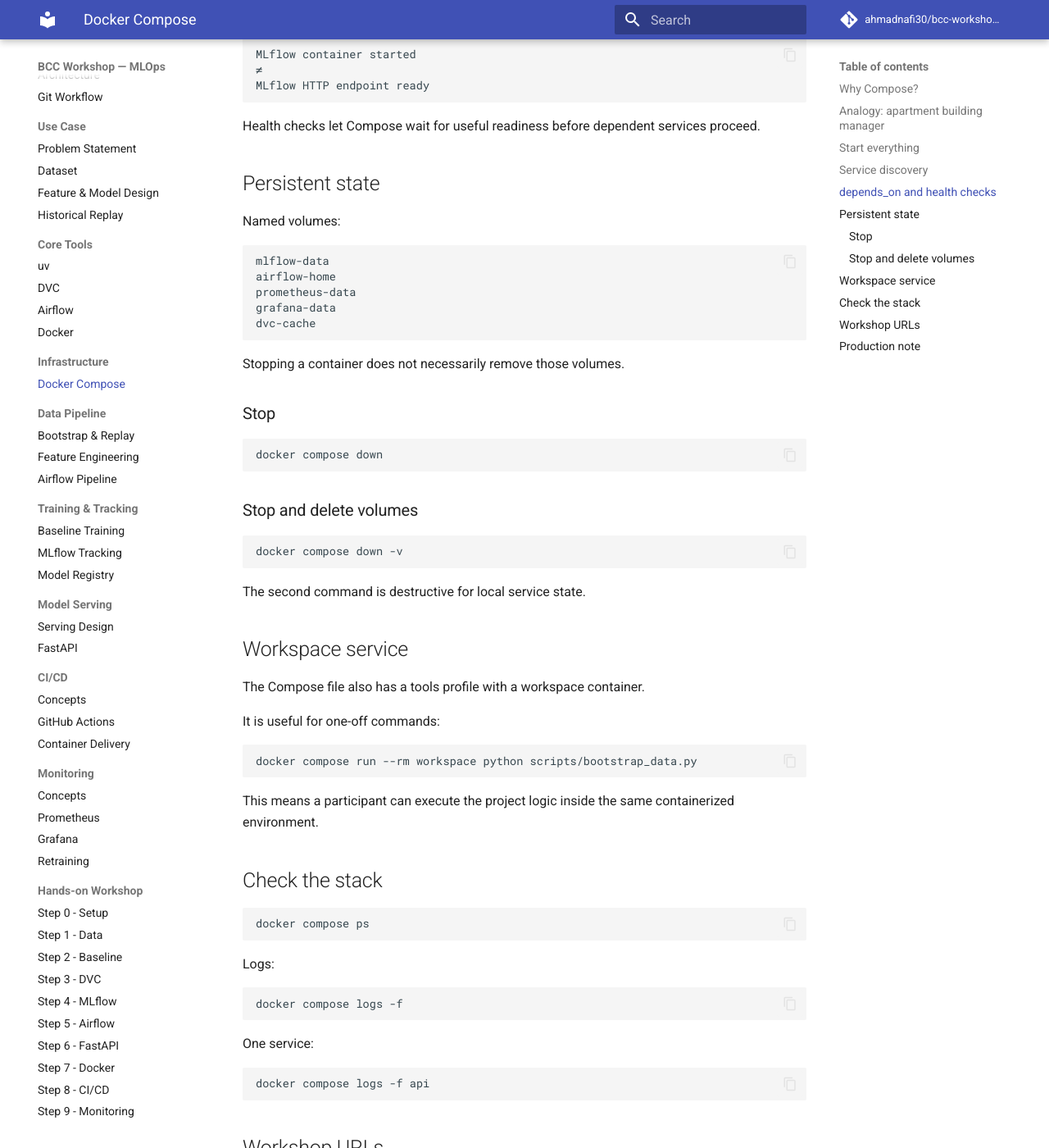
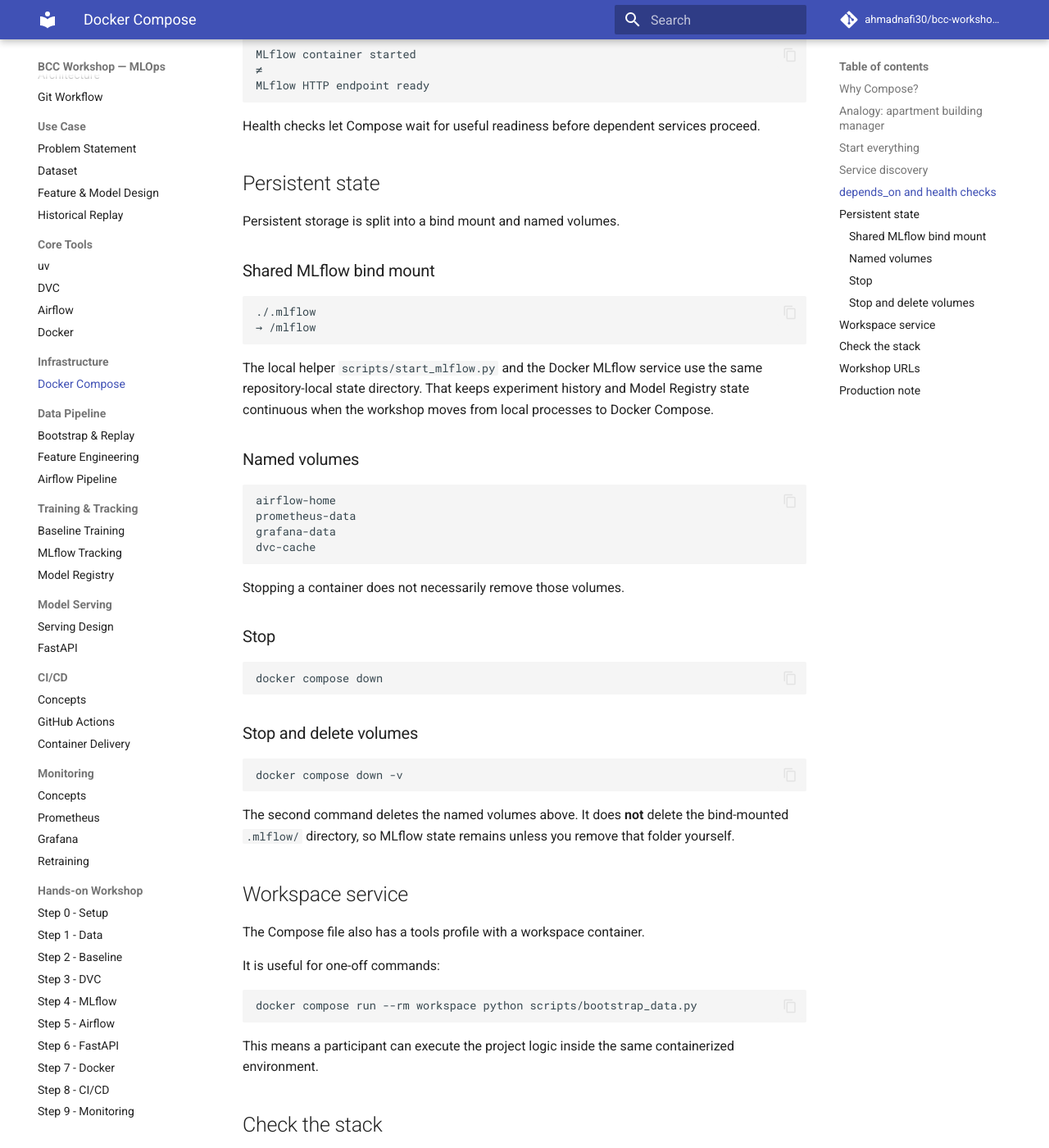
Before and after one commit to ahmadnafi30/bcc-workshop-mlops, an MkDocs documentation site: the page built from docs/04-infrastructure/docker-compose.md, in a window 1280 px wide and 1400 px high, scrolled down 1829 px. Shown: the whole window at 82% size. Built offline with MkDocs 1.6.1 and Material for MkDocs 9.7.7, drawn with Linux system fonts in a browser that asks for light colours; comment, search, counter and statistics services are not loaded.

Commit message:
docs: align workshop instructions with audited runtime flow

```diff
--- a/docs/04-infrastructure/docker-compose.md
+++ b/docs/04-infrastructure/docker-compose.md
@@ -90,10 +90,20 @@
 
 ## Persistent state
 
-Named volumes:
+Persistent storage is split into a bind mount and named volumes.
+
+### Shared MLflow bind mount
 
 ~~~text
-mlflow-data
+./.mlflow
+→ /mlflow
+~~~
+
+The local helper `scripts/start_mlflow.py` and the Docker MLflow service use the same repository-local state directory. That keeps experiment history and Model Registry state continuous when the workshop moves from local processes to Docker Compose.
+
+### Named volumes
+
+~~~text
 airflow-home
 prometheus-data
 grafana-data
@@ -114,7 +124,7 @@
 docker compose down -v
 ~~~
 
-The second command is destructive for local service state.
+The second command deletes the named volumes above. It does **not** delete the bind-mounted `.mlflow/` directory, so MLflow state remains unless you remove that folder yourself.
 
 ## Workspace service
 
```
Also changed, not shown: docs/06-experiment-tracking/experiment-tracking.md (+3 -1 lines), docs/07-model-serving/fastapi.md (+10 -0 lines), docs/09-monitoring/grafana.md (+7 -1 lines), docs/10-hands-on/step-04-mlflow.md (+3 -1 lines).
